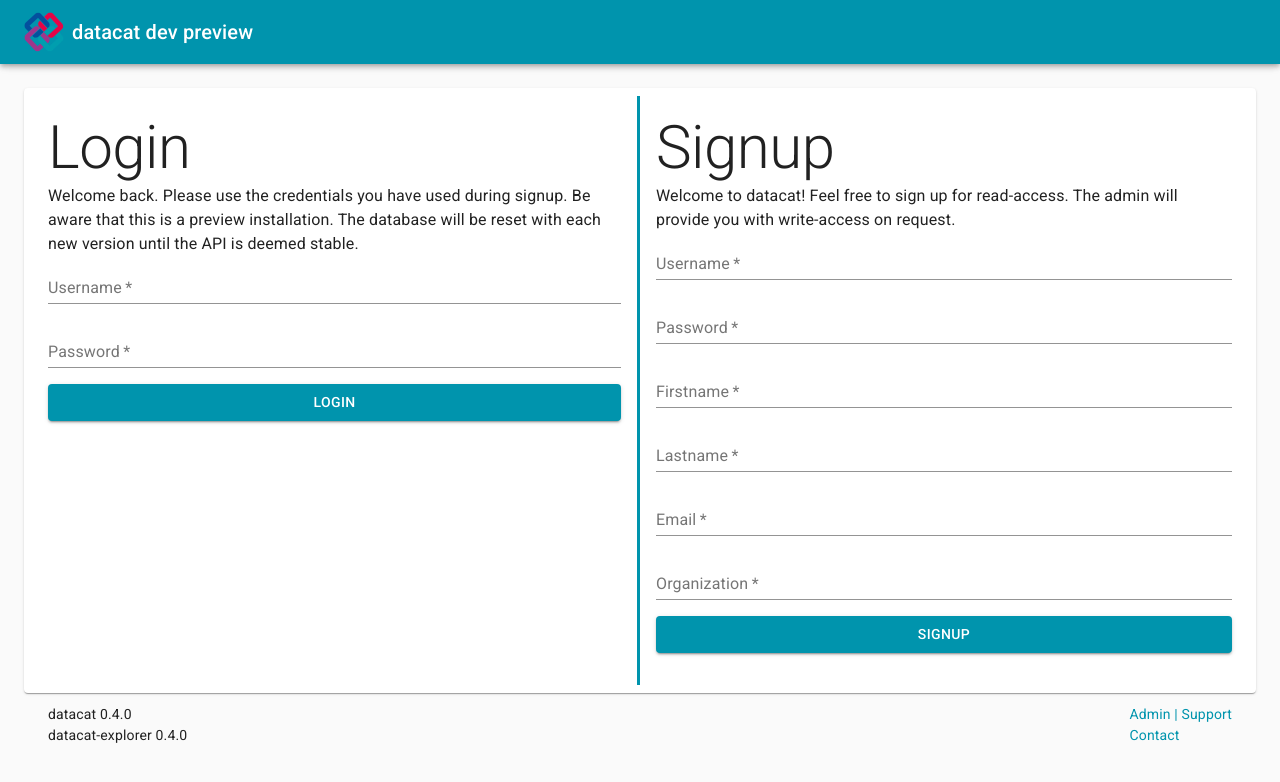
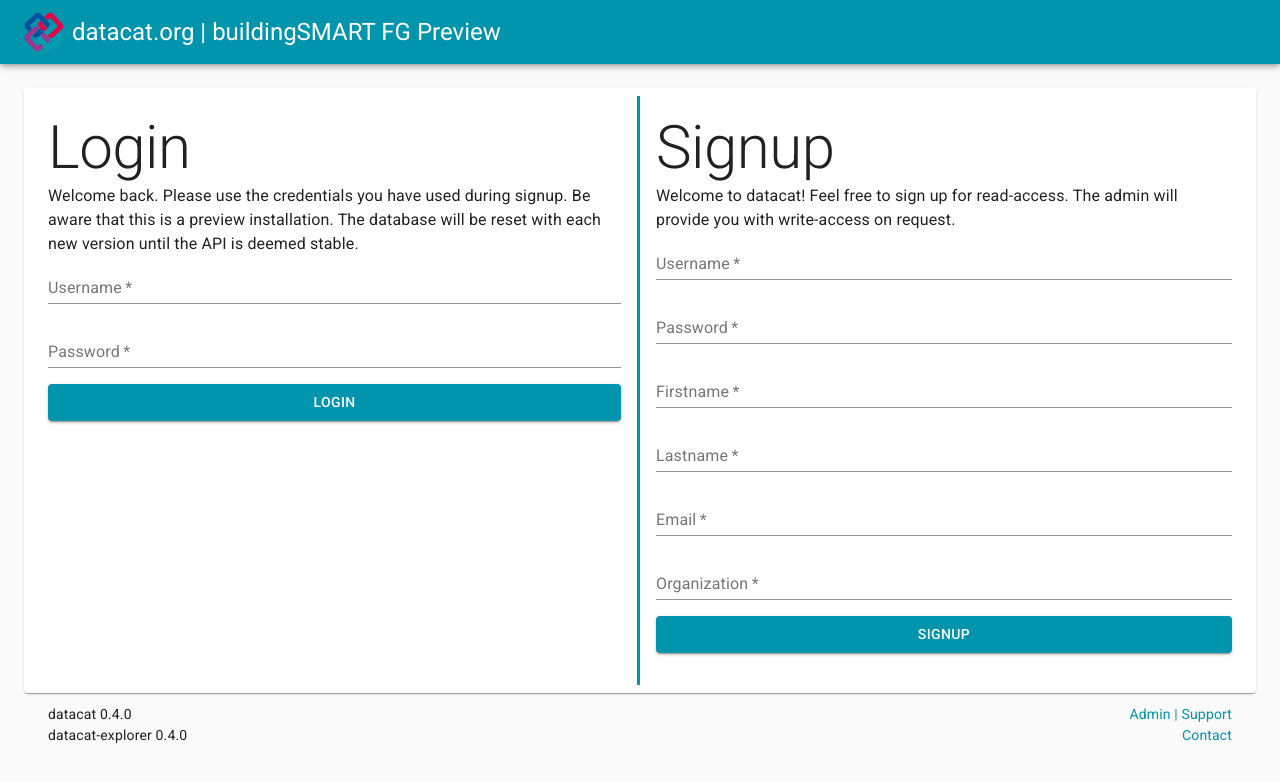
Before and after one commit to dd-bim/datacat-explorer, a React (Create React App) app: page / in a window 1280 px wide. Shown: the top 782 px of the page. Built offline with nearby package versions, Linux system fonts and the light colour scheme.

Commit message:
fix: Improve visuals

```diff
--- a/src/components/AppBar/AppBar.tsx
+++ b/src/components/AppBar/AppBar.tsx
@@ -82,7 +82,7 @@ export function AppBar(props: AppBarProps) {
                 />
                     <Typography
                         className={classes.title}
-                        variant="h6"
+                        variant="h5"
                         component="h1"
                     >
                         {process.env.REACT_APP_TITLE}
--- a/src/components/View/ViewWrapper.tsx
+++ b/src/components/View/ViewWrapper.tsx
@@ -29,7 +29,7 @@ export default function ViewWrapper(props: PaperProps) {
                     datacat {process.env.REACT_APP_VERSION}<br/>
                     datacat-explorer {process.env.REACT_APP_EXPLORER_VERSION}
                 </Typography>
-                <Typography variant="body2">
+                <Typography variant="body2" align="right">
                     <Link href={`mailto:${process.env.REACT_APP_MAIL}`}>
                         Admin | Support
                     </Link><br/>
```
Also changed, not shown: 1 other file (tests, documents, lock files or other folders).
